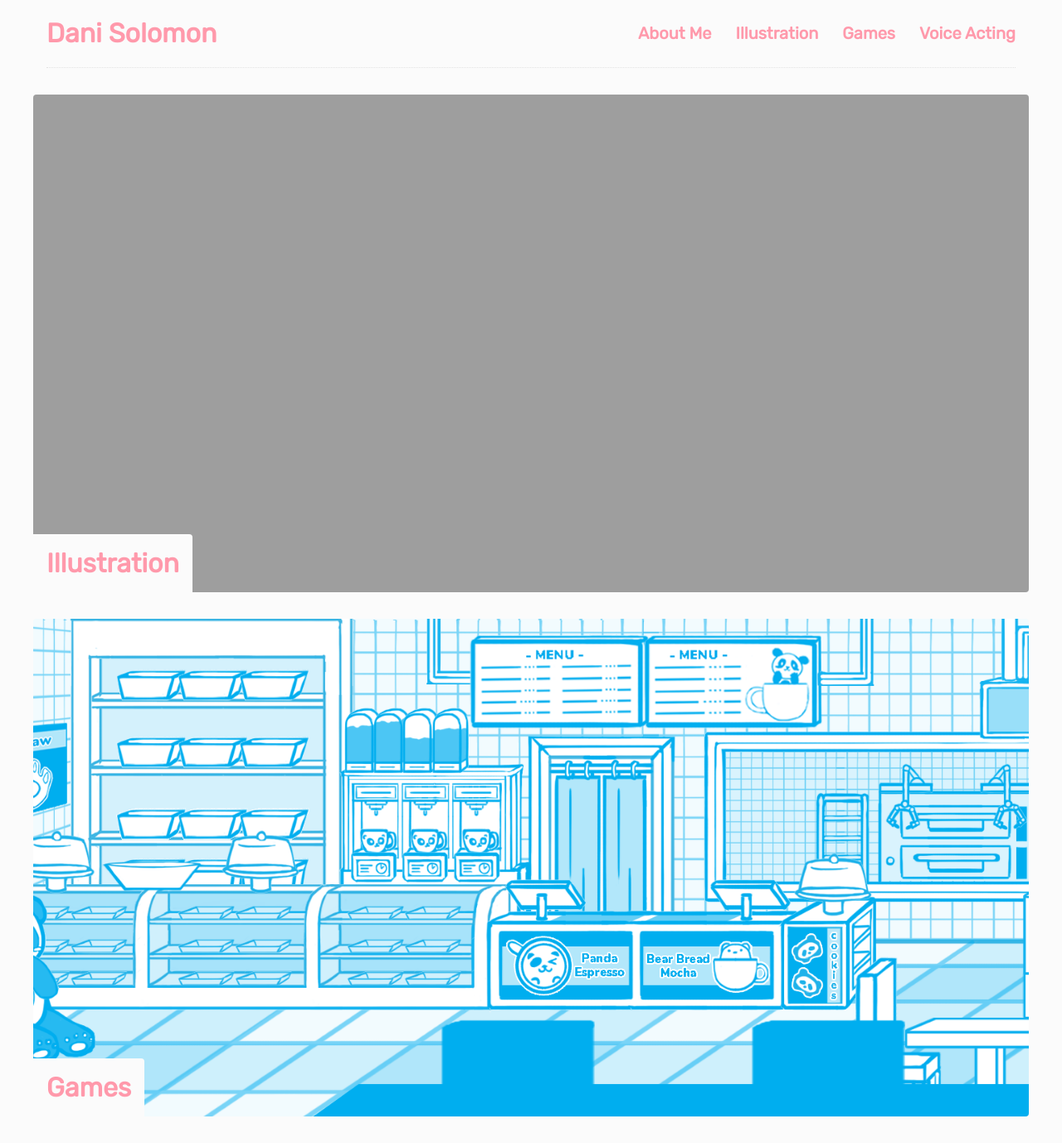
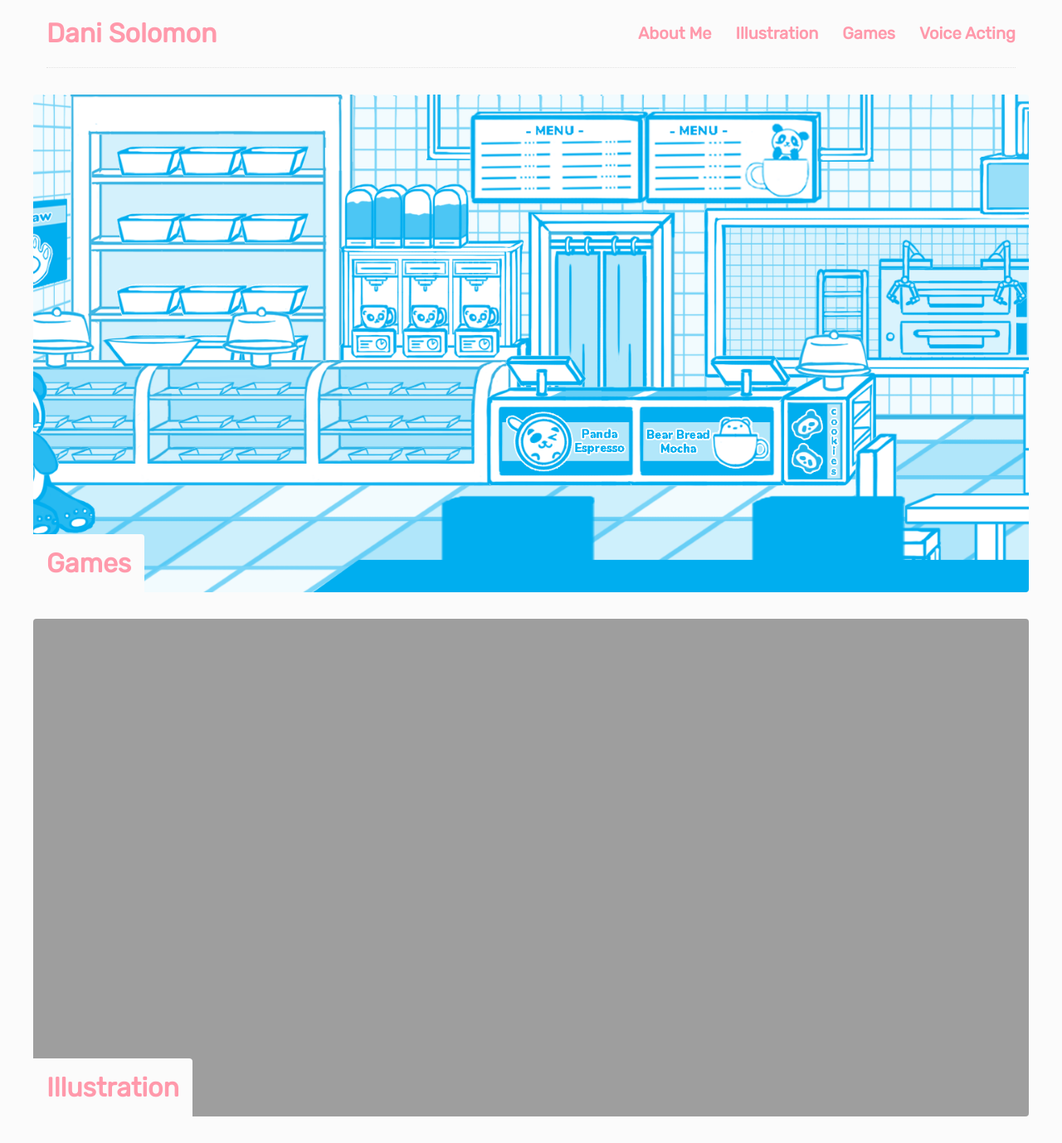
Before and after one commit to DaniBSolomon/danibsolomon.github.io, a Jekyll site: the page built from index.html, in a window 1280 px wide. Shown: the whole page at 83% size. Built offline with Jekyll 4.4.1, drawn with Linux system fonts in a browser that asks for light colours.

Commit message:
Update categories.html

```diff
--- a/_layouts/categories.html
+++ b/_layouts/categories.html
@@ -4,7 +4,7 @@ layout: default
 
 <main class="home">
 
-  {% for collection in site.collections reversed %}
+  {% for collection in site.collections %}
 
     {% if collection.name %}
     {% assign col = collection.name | downcase %}
```
